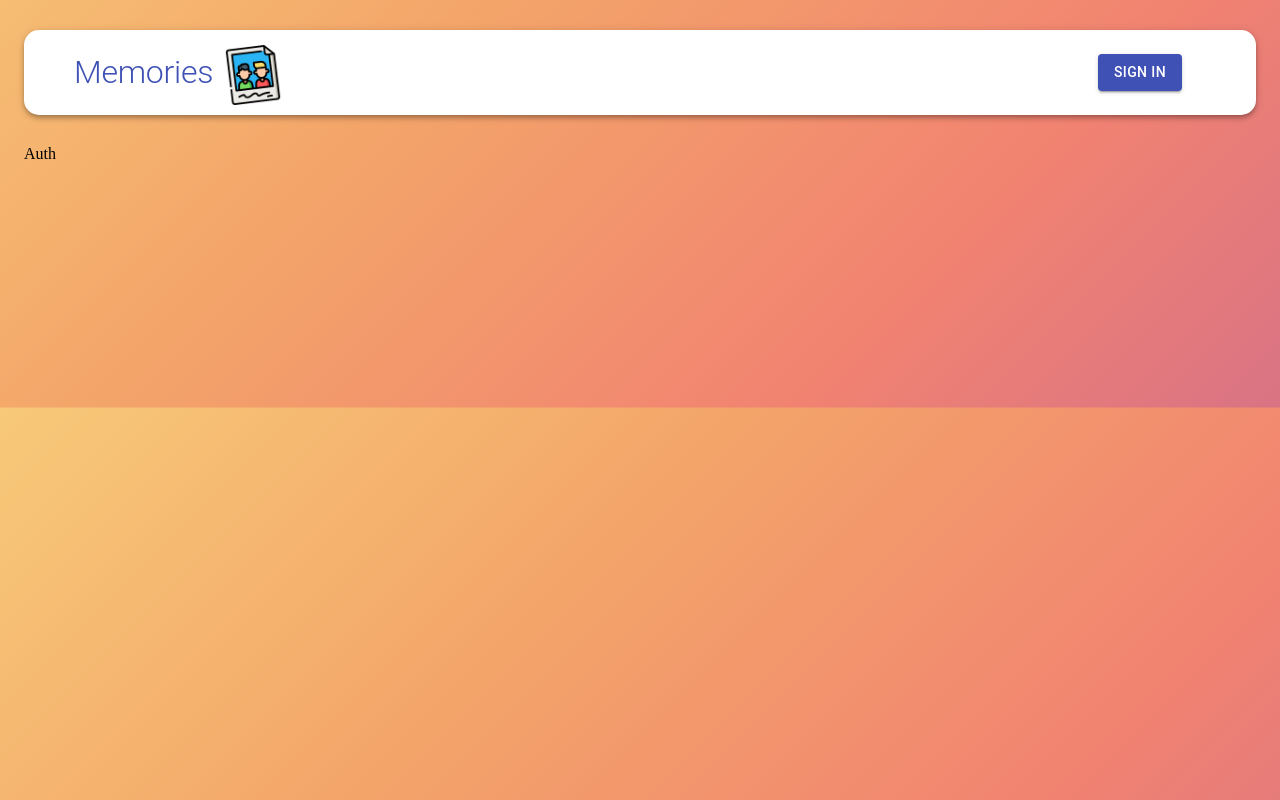
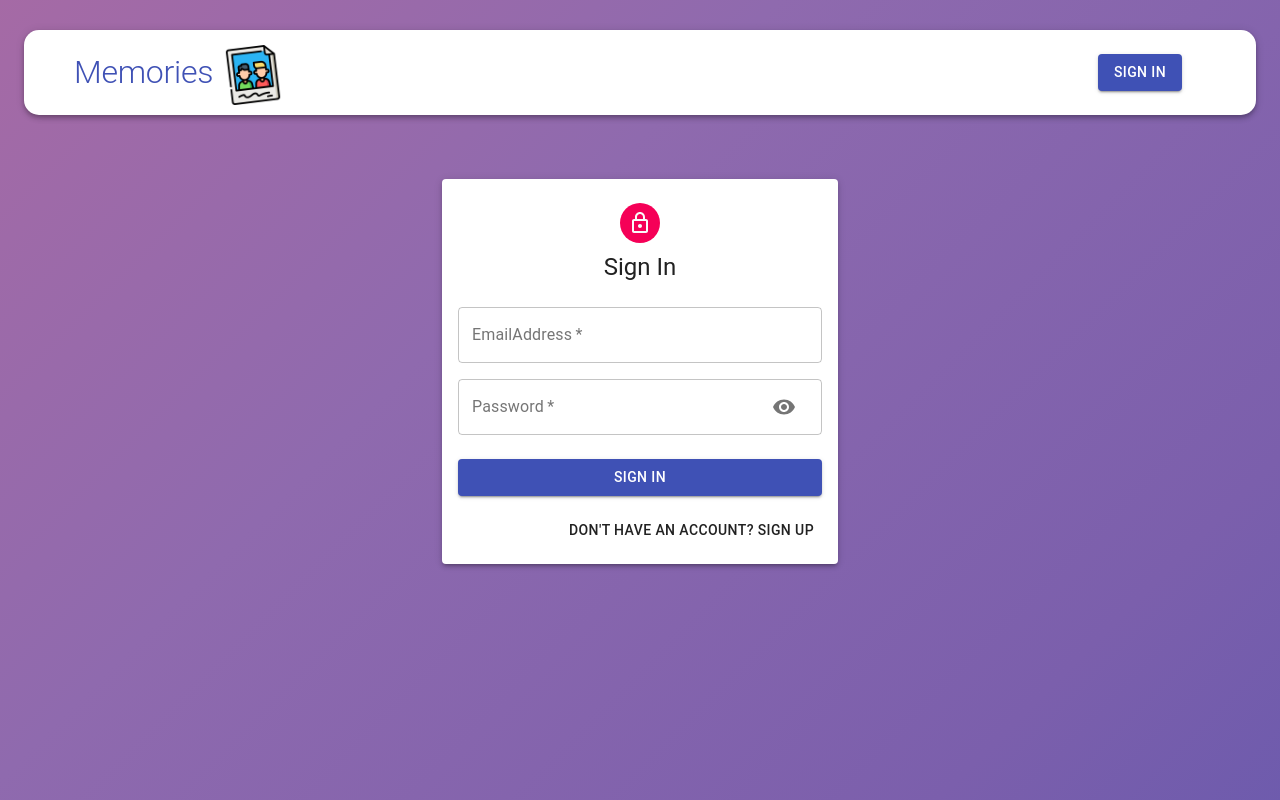
Before and after one commit to Matthew-Hocking/Memories, a React (Create React App) app in the folder client/: page /auth in a window 1280 px wide. Built offline with nearby package versions, Linux system fonts and the light colour scheme.

Commit message:
creating sign in and sign up UI

```diff
--- a/client/src/components/Auth/Auth.jsx
+++ b/client/src/components/Auth/Auth.jsx
@@ -1,11 +1,62 @@
-import React from 'react'
-import { Avatar, Button, Paper, Grid, Typography, Container } from '@material-ui/core'
+import React, { useState } from 'react'
+import { Avatar, Button, Paper, Grid, Typography, Container, TextField } from '@material-ui/core'
+import LockOutlinedIcon from '@material-ui/icons/LockOutlined'
 
+import Input from './Input'
 import useStyles from './styles'
 
 const Auth = () => {
+  const classes = useStyles()
+  const [showPassword, setShowPassword] = useState(false)
+  const [isSignup, setIsSignup] = useState(false)
+
+  const handleShowPassword = () => setShowPassword((prevShowPassword) => !prevShowPassword)
+
+  const handleSubmit = () => {
+
+  }
+
+  const handleChange = () => {
+
+  }
+
+  const switchMode = () => {
+    setIsSignup((prevIsSignup) => !prevIsSignup)
+    handleShowPassword(false)
+  }
+
   return (
-    <div>Auth</div>
+    <Container component="main" maxWidth="xs">
+      <Paper className={classes.paper} elevation={3}>
+        <Avatar className={classes.avatar}>
+          <LockOutlinedIcon />
+        </Avatar>
+        <Typography variant="h5">{isSignup ? 'Sign Up' : 'Sign In'}</Typography>
+        <form className={classes.form} onSubmit={handleSubmit}>
+          <Grid container spacing={2} >
+            { isSignup && (
+                <>
+                  <Input name="firstName" label="First Name" handleChange={handleChange} autoFocus half/>
+                  <Input name="firstName" label="First Name" handleChange={handleChange} half/>
+                </>
+            )}
+            <Input name="email" label="EmailAddress" handleChange={handleChange} type="email" />
+            <Input name="password" label="Password" handleChange={handleChange} type={showPassword ? "text" : "password"} handleShowPassword={handleShowPassword} />
+            { isSignup && <Input name="confirmPassword" label="Confirm Password" handleChange={handleChange} type="password"/>}
+          </Grid>
+          <Button type="submit" fullWidth variant="contained" color="primary" className={classes.submit} >
+            {isSignup ? "Sign Up" : "Sign In"}
+          </Button>
+          <Grid container justifyContent='flex-end'>
+            <Grid item>
+              <Button onClick={switchMode}>
+                { isSignup ? "Already have an account? Sign in" : "Don't have an account? Sign up"}
+              </Button>
+            </Grid>
+          </Grid>
+        </form>
+      </Paper>
+    </Container>
   )
 }
 
--- /dev/null
+++ b/client/src/components/Auth/Input.jsx
@@ -0,0 +1,33 @@
+import React from 'react'
+import { TextField, Grid, InputAdornment, IconButton } from '@material-ui/core'
+
+import Visibility from "@material-ui/icons/Visibility"
+import VisibilityOff from "@material-ui/icons/VisibilityOff"
+
+const Input = ({ name, label, handleChange, autoFocus, type, handleShowPassword, half }) => (
+
+  <Grid item xs={12} sm={half ? 6 : 12} >
+    <TextField
+      name={name}
+      onChange={handleChange}
+      variant="outlined"
+      required
+      fullWidth
+      label={label}
+      autoFocus={autoFocus}
+      type={type}
+      InputProps={name === 'password' && {
+        endAdornment: (
+          <InputAdornment position="end">
+            <IconButton onClick={handleShowPassword}>
+              {type === 'password' ? <Visibility /> : <VisibilityOff />}
+            </IconButton>
+          </InputAdornment>
+        )
+      }}
+    />
+  </Grid>
+)
+
+
+export default Input
```
